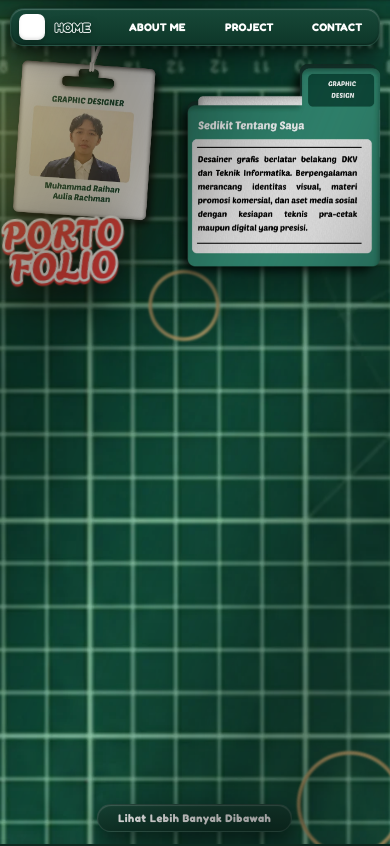
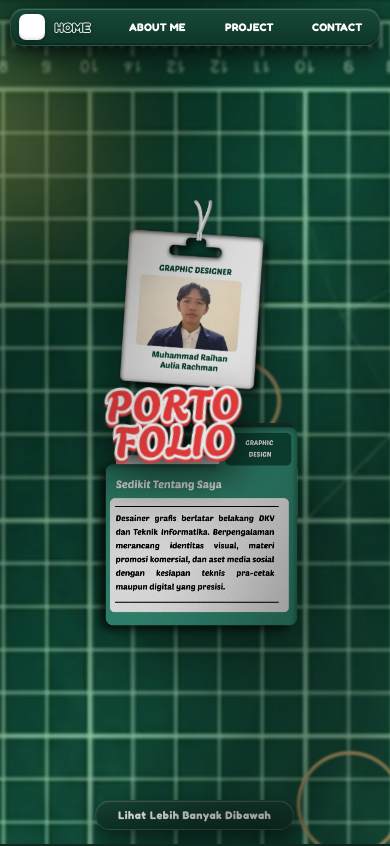
Before and after one commit to mraihanaulia22-ux/web-porotoflio-design-1, a React (Vite) app: page / in a window 390 px wide. Shown: the top 846 px of the page. Built offline with nearby package versions, Linux system fonts and the light colour scheme.

Commit message:
feat(responsive): implement unified vertical stack for mobile hero and side-by-side for tablet/desktop

```diff
--- a/src/App.css
+++ b/src/App.css
@@ -462,8 +462,8 @@
   }
 }
 
-/* 2. TABLET PORTRAIT & MEDIUM SCREENS (769px - 1024px) */
-@media (max-width: 1024px) {
+/* 2. TABLET PORTRAIT & MEDIUM SCREENS (641px - 1024px) */
+@media (min-width: 641px) and (max-width: 1024px) {
   .hero-section {
     height: 100vh;
     height: 100dvh;
@@ -507,7 +507,7 @@
     min-height: 0;
   }
 
-  /* Berdampingan (Side-by-side) seperti Desktop / Laptop - Hampir Memenuhi Layar */
+  /* Berdampingan (Side-by-side) untuk Tablet / Layar Medium */
   .stage-content {
     display: flex;
     flex-direction: row;
@@ -519,7 +519,7 @@
   }
 
   .card-wrapper {
-    margin-top: -18px; /* Tali lanyard terselip rapi ke bawah navbar */
+    margin-top: -18px;
     flex-shrink: 1;
     display: flex;
     flex-direction: column;
@@ -579,14 +579,14 @@
   }
 }
 
-/* 3. MOBILE PHONES (<= 768px) */
-@media (max-width: 768px) {
+/* 3. MOBILE PHONES (<= 640px) - Stack Vertikal Terpadu (Atas-Bawah) Memenuhi Layar */
+@media (max-width: 640px) {
   .hero-section {
     height: 100vh;
     height: 100dvh;
     min-height: 100vh;
     max-height: 100vh;
-    padding: clamp(48px, 7vh, 62px) 8px clamp(6px, 1.2vh, 12px);
+    padding: clamp(46px, 6.8vh, 58px) 12px clamp(8px, 1.4vh, 16px);
     overflow: hidden;
     justify-content: space-between;
     gap: 4px;
@@ -640,9 +640,9 @@
     -webkit-text-stroke: 1.6px #ffffff;
   }
 
-  /* Side-by-side Hero Stage Layout (Berdampingan Proporsional Besar seperti Desktop) */
+  /* Vertical Unified Stack Layout: ID Card di Atas, Berkas di Bawah */
   .stage-container {
-    margin-top: -12px;
+    margin-top: -6px;
     width: 100%;
     flex: 1;
     display: flex;
@@ -653,66 +653,75 @@
 
   .stage-content {
     display: flex;
-    flex-direction: row; /* Berdampingan */
-    align-items: flex-start; /* Tali lanyard naik ke atas menyentuh navbar */
+    flex-direction: column; /* Atas-Bawah untuk mengisi tinggi layar HP */
+    align-items: center;
     justify-content: center;
-    gap: clamp(4px, 1.5vw, 10px);
+    gap: clamp(8px, 1.8vh, 16px);
     width: 100%;
     max-width: 100%;
-    max-height: 100%;
-  }
-
+    position: relative;
+  }
+
+  /* Card 1: ID Card di Atas - Tali Lanyard Tersambung Rapi ke Bawah Navbar */
   .card-wrapper {
-    margin-top: -16px; /* Tali ID Card terselip ke belakang navbar */
-    flex-shrink: 1;
-    min-width: 0;
+    margin-top: -8px;
+    flex-shrink: 0;
     display: flex;
     flex-direction: column;
     justify-content: center;
     align-items: center;
+    position: relative;
+    z-index: 12;
   }
 
   .id-card-img {
-    width: clamp(145px, 43vw, 210px);
+    width: clamp(170px, 52vw, 220px);
     height: auto;
-    max-height: clamp(270px, 54vh, 380px);
+    max-height: clamp(195px, 30vh, 245px);
     object-fit: contain;
   }
 
+  /* Sticker PORTO FOLIO Overlapping di Bawah-Kiri ID Card */
   .sticker-wrapper {
     top: calc(100% - 18px);
-    left: -6px;
-    transform: rotate(-6deg);
+    left: -10px;
+    transform: rotate(-5deg);
+    z-index: 16;
   }
 
   .portofolio-sticker {
-    width: clamp(110px, 32vw, 160px);
+    width: clamp(120px, 36vw, 160px);
     height: auto;
   }
 
+  /* Card 2: Berkas Dossier di Bawah - Lebar & Tulisan Jelas Terbaca */
   .berkas-wrapper {
-    margin-top: 14px; /* Posisi berkas sejajar seimbang di samping ID Card */
-    flex-shrink: 1;
-    min-width: 0;
+    margin-top: 4px;
+    flex-shrink: 0;
     display: flex;
     justify-content: center;
-    align-items: center;
+    width: 100%;
+    max-width: 360px;
+    z-index: 8;
   }
 
   .berkas-img {
-    width: clamp(190px, 55vw, 275px);
+    width: min(90vw, 340px);
     height: auto;
-    max-height: clamp(280px, 57vh, 400px);
+    max-height: clamp(195px, 31vh, 250px);
     object-fit: contain;
   }
 
+  /* Ring Emas di Belakang Transisi Kartu */
   .ring-center {
     display: block;
-    width: 75px;
-    height: 75px;
-    top: 30%;
-    left: 36%;
+    width: 85px;
+    height: 85px;
+    top: 42%;
+    left: 50%;
+    transform: translate(-50%, -50%);
     opacity: 0.85;
+    z-index: 5;
   }
 
   .ring-bottom-right {
@@ -722,6 +731,7 @@
     right: -15px;
   }
 
+  /* Footer Action Button */
   .hero-footer {
     margin-top: 0;
     padding-bottom: 2px;
@@ -734,10 +744,10 @@
   .bottom-pill-btn {
     font-size: 11px;
     font-weight: 800;
-    padding: 6px 20px;
+    padding: 7px 22px;
     border-radius: 9999px;
     width: auto;
-    max-width: 260px;
+    max-width: 270px;
     text-align: center;
   }
 }
```
